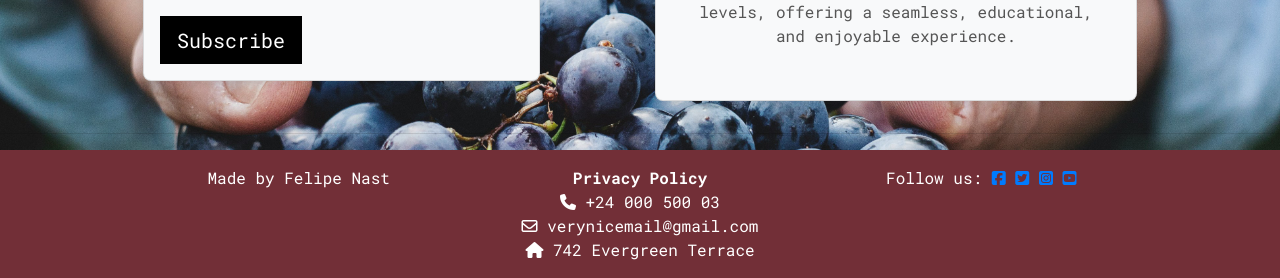
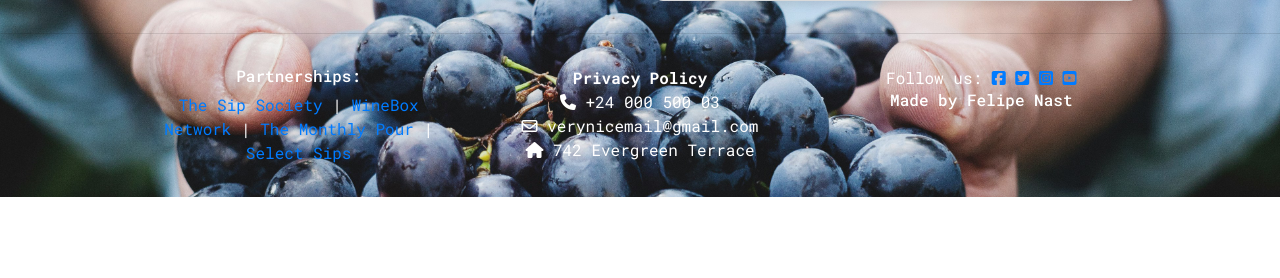
Before and after one commit to fenasti/vinop_p5, a Django app: page / in a window 1280 px wide. Shown: the part 1942-2220 px from the top of the page. After the commit the page ends 2139 px from the top, so only its background shows below. Run offline with Django 3.2, Linux system fonts and the light colour scheme; some libraries are stand-ins or nearby versions.

Commit message:
add partners for seo

```diff
--- a/home/templates/home/index.html
+++ b/home/templates/home/index.html
@@ -13,16 +13,12 @@
 
 {% block content %}
     <div class="container vh-100">
-        <div class="row h-100">
-            <div class="col-12 col-md-6 my-auto">
-                <h1 class="display-4 logo-font text-white">
-                    Find here the wine you were looking for
-                </h1>
+        <div class="row d-flex align-items-center">
+            <div class="col-12 col-md-6 my-auto text-center">
+                <h1 class="display-4 text-white">Find here the wine you were looking for</h1>
             </div>
-            <div class="col-12 col-md-4 my-auto">
-                <h4>
-                    <a href="{% url 'wines' %}" class="shop-now-button btn btn-lg rounded-0 text-uppercase py-3">Wine Collection</a>
-                </h4>
+            <div class="col-12 col-md-4 my-auto text-center">
+                <a href="{% url 'wines' %}" class="shop-now-button btn btn-lg rounded-0 text-uppercase py-3">Wine Collection</a>
             </div>
         </div>
     </div>
--- a/static/css/base.css
+++ b/static/css/base.css
@@ -26,12 +26,11 @@ content-wrapperbody {
 
 .content-wrapper {
     flex: 1; /* Expands to take up remaining space, pushing footer down */
-    padding-top: 100px; /* Adjust for your fixed header height */
 }
 /* footer */
 
 footer {
-    background-color: #722F37;
+    /* background-color: #722F37; */
     color: white;
     padding: 10px 0;
     text-align: center;
--- a/templates/includes/main-footer.html
+++ b/templates/includes/main-footer.html
@@ -4,7 +4,13 @@
     <div class="container">
         <div class="row">
             <div class="col d-none d-md-block">
-                <p class="m-0 text-center">Made by Felipe Nast</p>
+                <p class="m-0 text-center">
+                    <h6>Partnerships:</h6>
+                    <a href="https://sipsociety.com" target="_blank" rel="noopener" class="text-decoration-none">The Sip Society</a> |
+                    <a href="https://wineboxnetwork.com" target="_blank" rel="noopener" class="text-decoration-none">WineBox Network</a> |
+                    <a href="https://monthlypour.com" target="_blank" rel="noopener" class="text-decoration-none">The Monthly Pour</a> |
+                    <a href="https://selectsips.com" target="_blank" rel="noopener" class="text-decoration-none">Select Sips</a>
+                </p>
             </div>
             <div class="col d-none d-md-block">
                 <div class="m-0 text-center ">
@@ -16,18 +22,19 @@
             </div>
             <div class="col">
                 <p class="m-0 text-center">Follow us:
-                    <a href="https://www.facebook.com/" target="_blank">
+                    <a href="https://www.facebook.com/" target="_blank" rel="noopener">
                         <i class="fa-brands fa-square-facebook ms-3"></i>
                     </a>
-                    <a href="https://www.twitter.com/" target="_blank">
+                    <a href="https://www.twitter.com/" target="_blank" rel="noopener">
                         <i class="fab fa-twitter-square ms-3"></i>
                     </a>
-                    <a href="https://www.instagram.com/" target="_blank">
+                    <a href="https://www.instagram.com/" target="_blank" rel="noopener">
                         <i class="fab fa-instagram-square ms-3"></i>
                     </a>
-                    <a href="https://www.youtube.com/" target="_blank">
+                    <a href="https://www.youtube.com/" target="_blank" rel="noopener">
                         <i class="fab fa-youtube-square ms-3"></i>
                     </a>
+                    <h6>Made by Felipe Nast</h6>
                 </p>
             </div>
         </div>
```
